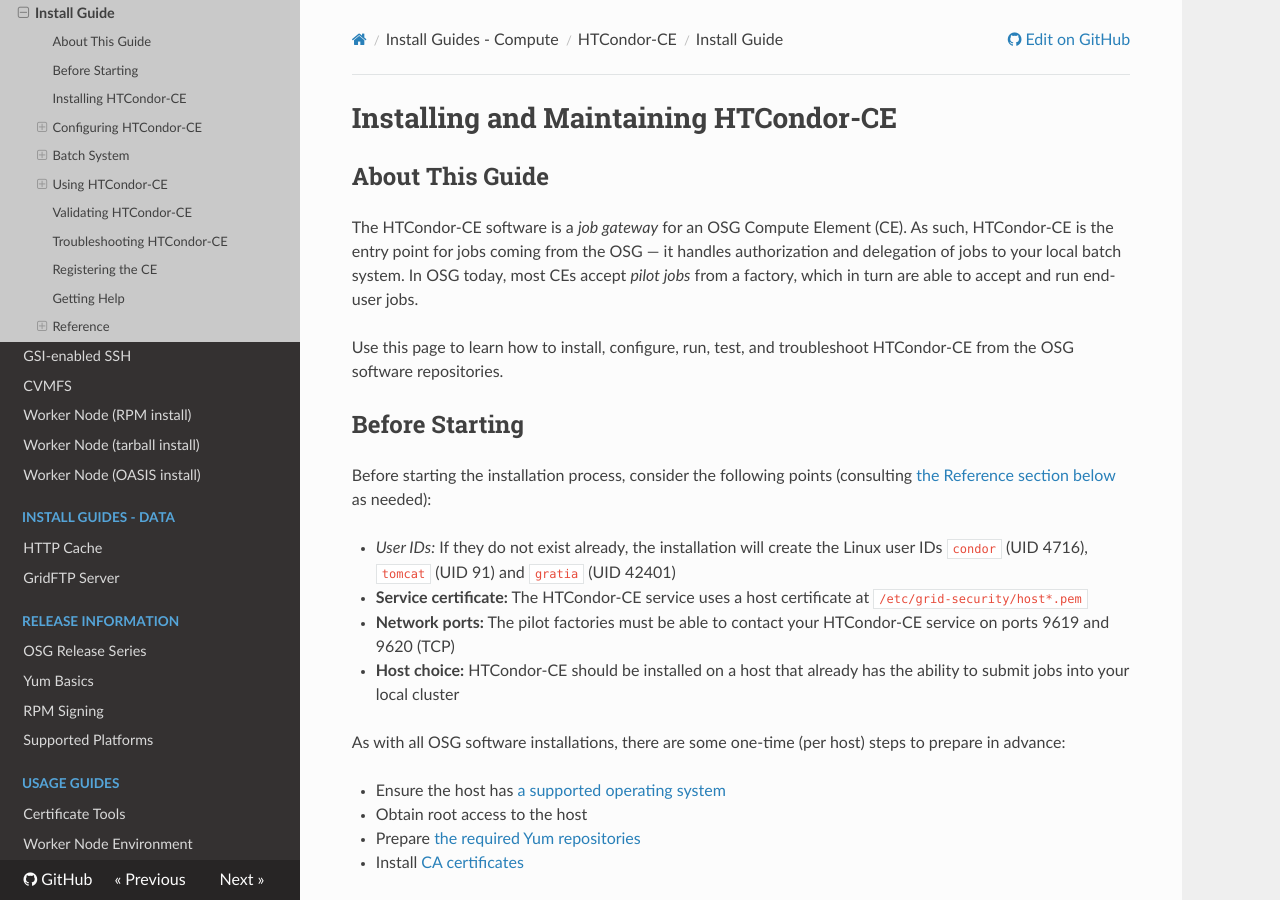
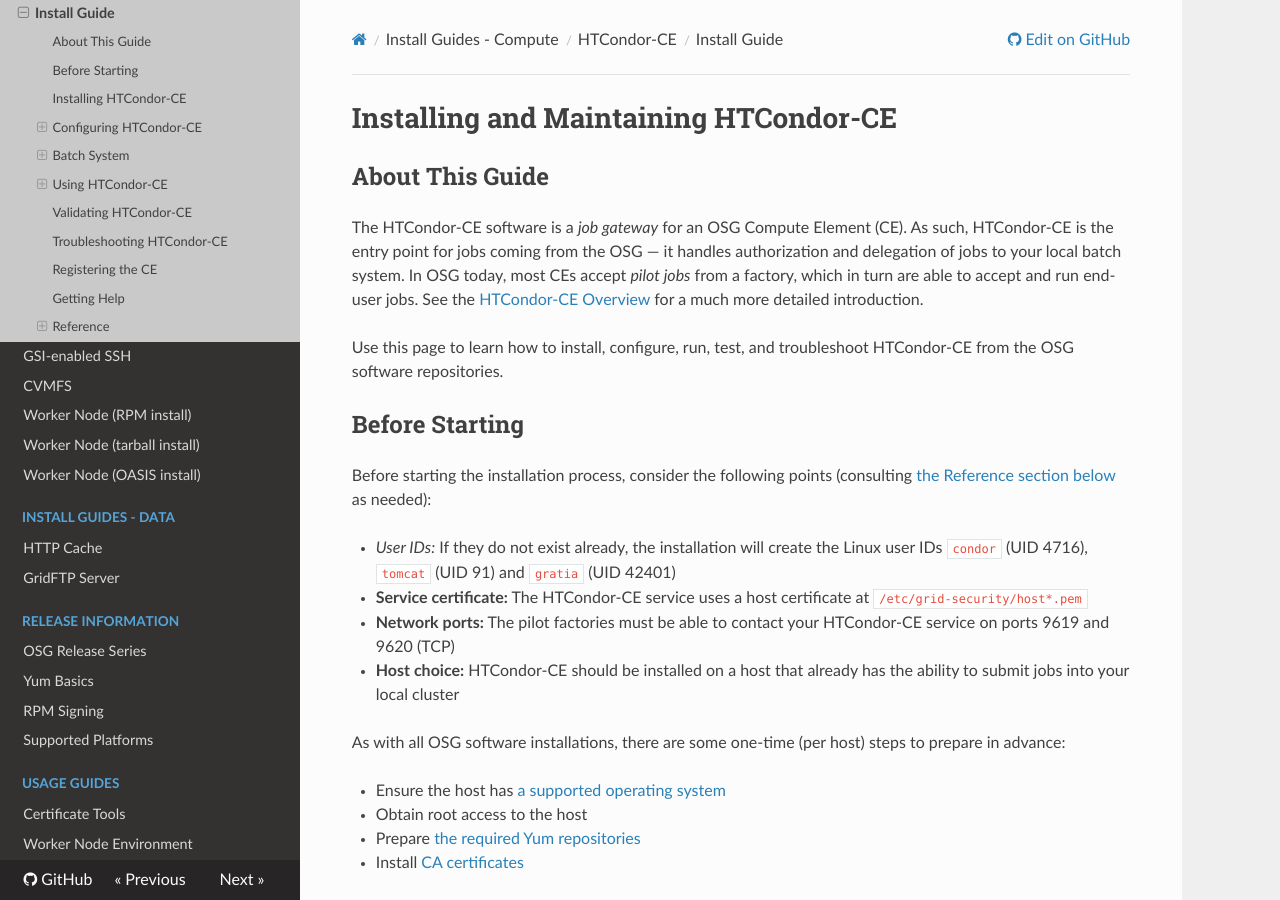
Before and after one commit to osg-htc/docs, an MkDocs documentation site: the page built from docs/compute-element/HTCondor_CE.md, in a window 1280 px wide and 900 px high. Built offline with MkDocs 1.6.1, drawn with Linux system fonts in a browser that asks for light colours; nearby versions of some CDN libraries; old or Windows-style settings are respelled for this version of MkDocs.

Commit message:
refer to the HTCondor-CE overview page

```diff
--- a/docs/compute-element/HTCondor_CE.md
+++ b/docs/compute-element/HTCondor_CE.md
@@ -9,7 +9,9 @@
 (CE). As such, HTCondor-CE is the entry point for jobs coming from the
 OSG — it handles authorization and delegation of jobs to your local
 batch system. In OSG today, most CEs accept *pilot jobs* from a factory,
-which in turn are able to accept and run end-user jobs.
+which in turn are able to accept and run end-user jobs.  See the
+[HTCondor-CE Overview](htcondor-ce-overview.md) for a much more
+detailed introduction.
 
 Use this page to learn how to install, configure, run, test, and
 troubleshoot HTCondor-CE from the OSG software repositories.
```
